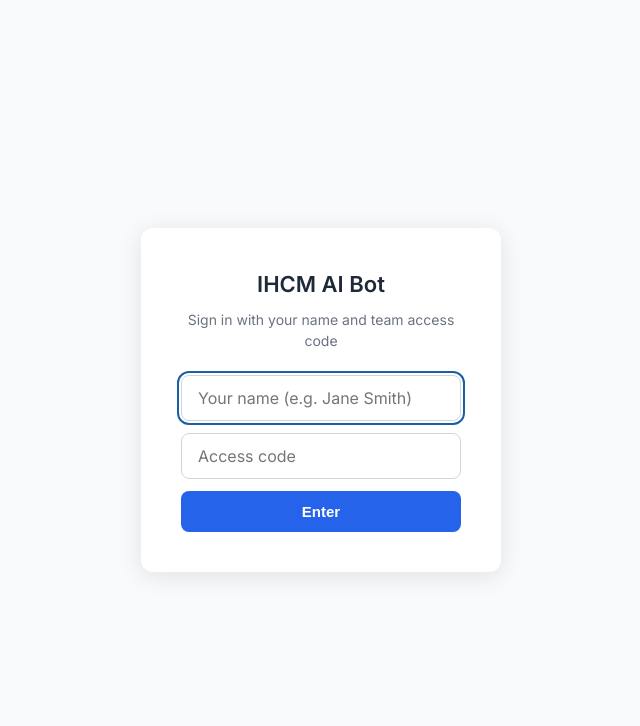
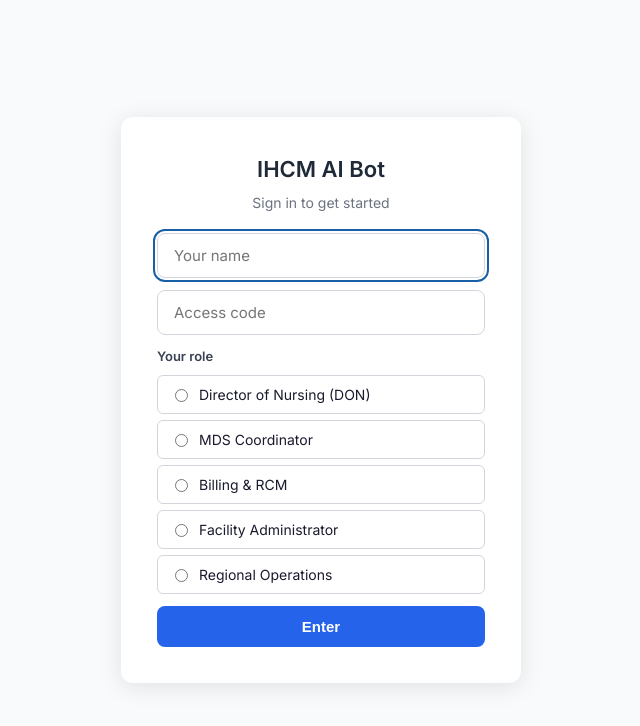
Before and after one commit to DBIND26/ihcm-ai-bot, a React (Vite) app: page / in a window 1280 px wide. Shown: the top 726 px of the page, without its empty margins (319-959 px from the left). Built offline with nearby package versions, Linux system fonts and the light colour scheme.

Commit message:
Add role-based access: filter tabs and buildings per user permissions

```diff
--- a/src/App.jsx
+++ b/src/App.jsx
@@ -10,33 +10,98 @@ import {
   EVENT_CATEGORIES,
 } from './buildingHistory.js';
 
+// ── Role/Building access rules ──
+// DON, MDS, Admin = their role only, their building(s) only
+// Billing = billing only, all buildings
+// Regional = all roles EXCEPT billing, all buildings
+// Dov = everything
+
+const ROLE_OPTIONS = [
+  { id: 'don', label: 'Director of Nursing (DON)', needsBuilding: true },
+  { id: 'mds', label: 'MDS Coordinator', needsBuilding: true },
+  { id: 'billing', label: 'Billing & RCM', needsBuilding: false },
+  { id: 'admin', label: 'Facility Administrator', needsBuilding: true },
+  { id: 'regional', label: 'Regional Operations', needsBuilding: false },
+];
+
+function getUserAccess(userName, selectedRole, selectedBuildings) {
+  const nameLower = (userName || '').toLowerCase().trim();
+
+  // Dov gets everything
+  if (nameLower === 'dov' || nameLower === 'dov braun' || nameLower.includes('dbraun')) {
+    return {
+      allowedRoles: ['mds', 'don', 'billing', 'admin', 'regional'],
+      allowedBuildings: null, // null = all buildings
+    };
+  }
+
+  // Regional: all roles except billing, all buildings
+  if (selectedRole === 'regional') {
+    return {
+      allowedRoles: ['mds', 'don', 'admin', 'regional'],
+      allowedBuildings: null,
+    };
+  }
+
+  // Billing: billing only, all buildings
+  if (selectedRole === 'billing') {
+    return {
+      allowedRoles: ['billing'],
+      allowedBuildings: null,
+    };
+  }
+
+  // DON, MDS, Admin: their role only, their building(s) only
+  return {
+    allowedRoles: [selectedRole],
+    allowedBuildings: selectedBuildings.length > 0 ? selectedBuildings : null,
+  };
+}
+
 // ── Access Gate Component ──
 function AccessGate({ onAuthenticated }) {
   const [name, setName] = useState('');
   const [code, setCode] = useState('');
+  const [selectedRole, setSelectedRole] = useState('');
+  const [selectedBuildings, setSelectedBuildings] = useState([]);
   const [error, setError] = useState(null);
   const [checking, setChecking] = useState(true);
 
-  // Check if already authenticated (saved in sessionStorage)
+  const activeBuildings = getActiveBuildings();
+  const currentRoleOption = ROLE_OPTIONS.find(r => r.id === selectedRole);
+
+  // Check if already authenticated
   useEffect(() => {
-    const savedUser = sessionStorage.getItem('ihcm_user');
-    if (savedUser) {
-      onAuthenticated(savedUser);
-      return;
-    }
+    try {
+      const saved = sessionStorage.getItem('ihcm_session');
+      if (saved) {
+        const session = JSON.parse(saved);
+        if (session.userName && session.allowedRoles) {
+          onAuthenticated(session);
+          return;
+        }
+      }
+    } catch {}
     setChecking(false);
   }, []);
+
+  const toggleBuilding = (buildingId) => {
+    setSelectedBuildings(prev =>
+      prev.includes(buildingId)
+        ? prev.filter(b => b !== buildingId)
+        : [...prev, buildingId]
+    );
+  };
 
   const handleSubmit = async (e) => {
     e.preventDefault();
     setError(null);
 
-    if (!name.trim()) {
-      setError('Please enter your name');
-      return;
-    }
-    if (!code.trim()) {
-      setError('Please enter the access code');
+    if (!name.trim()) { setError('Please enter your name'); return; }
+    if (!code.trim()) { setError('Please enter the access code'); return; }
+    if (!selectedRole) { setError('Please select your role'); return; }
+    if (currentRoleOption?.needsBuilding && selectedBuildings.length === 0) {
+      setError('Please select your building(s)');
       return;
     }
 
@@ -48,8 +113,14 @@ function AccessGate({ onAuthenticated }) {
       });
       const data = await res.json();
       if (data.valid) {
-        sessionStorage.setItem('ihcm_user', name.trim());
-        onAuthenticated(name.trim());
+        const access = getUserAccess(name.trim(), selectedRole, selectedBuildings);
+        const session = {
+          userName: name.trim(),
+          selectedRole,
+          ...access,
+        };
+        sessionStorage.setItem('ihcm_session', JSON.stringify(session));
+        onAuthenticated(session);
       } else {
         setError('Invalid access code');
       }
@@ -66,44 +137,98 @@ function AccessGate({ onAuthenticated }) {
     );
   }
 
+  const inputStyle = {
+    width: '100%', padding: '12px 16px', borderRadius: '8px',
+    border: '1px solid #d1d5db', fontSize: '15px', fontFamily: 'inherit',
+    boxSizing: 'border-box', marginBottom: '12px',
+  };
+
   return (
     <div style={{
       display: 'flex', alignItems: 'center', justifyContent: 'center',
       height: '100vh', fontFamily: 'Inter, system-ui, sans-serif', backgroundColor: '#f9fafb'
     }}>
       <form onSubmit={handleSubmit} style={{
-        backgroundColor: 'white', padding: '40px', borderRadius: '12px',
-        boxShadow: '0 4px 24px rgba(0,0,0,0.1)', width: '360px', textAlign: 'center'
+        backgroundColor: 'white', padding: '36px', borderRadius: '12px',
+        boxShadow: '0 4px 24px rgba(0,0,0,0.1)', width: '400px', textAlign: 'center'
       }}>
-        <h1 style={{ margin: '0 0 8px 0', fontSize: '22px', fontWeight: '600', color: '#1f2937' }}>
+        <h1 style={{ margin: '0 0 6px 0', fontSize: '22px', fontWeight: '600', color: '#1f2937' }}>
           IHCM AI Bot
         </h1>
-        <p style={{ margin: '0 0 24px 0', fontSize: '14px', color: '#6b7280' }}>
-          Sign in with your name and team access code
+        <p style={{ margin: '0 0 20px 0', fontSize: '14px', color: '#6b7280' }}>
+          Sign in to get started
         </p>
+
         <input
           type="text"
           value={name}
           onChange={e => setName(e.target.value)}
-          placeholder="Your name (e.g. Jane Smith)"
+          placeholder="Your name"
           autoFocus
-          style={{
-            width: '100%', padding: '12px 16px', borderRadius: '8px',
-            border: '1px solid #d1d5db', fontSize: '16px', fontFamily: 'inherit',
-            boxSizing: 'border-box', marginBottom: '12px'
-          }}
+          style={inputStyle}
         />
         <input
           type="password"
           value={code}
           onChange={e => setCode(e.target.value)}
           placeholder="Access code"
-          style={{
-            width: '100%', padding: '12px 16px', borderRadius: '8px',
-            border: '1px solid #d1d5db', fontSize: '16px', fontFamily: 'inherit',
-            boxSizing: 'border-box', marginBottom: '12px'
-          }}
+          style={inputStyle}
         />
+
+        {/* Role picker */}
+        <div style={{ textAlign: 'left', marginBottom: '12px' }}>
+          <label style={{ fontSize: '13px', fontWeight: '600', color: '#374151', display: 'block', marginBottom: '8px' }}>
+            Your role
+          </label>
+          <div style={{ display: 'flex', flexDirection: 'column', gap: '6px' }}>
+            {ROLE_OPTIONS.map(role => (
+              <label key={role.id} style={{
+                display: 'flex', alignItems: 'center', gap: '8px', padding: '8px 12px',
+                borderRadius: '6px', cursor: 'pointer', fontSize: '14px',
+                border: selectedRole === role.id ? '2px solid #2563eb' : '1px solid #d1d5db',
+                backgroundColor: selectedRole === role.id ? '#eff6ff' : 'white',
+              }}>
+                <input
+                  type="radio"
+                  name="role"
+                  value={role.id}
+                  checked={selectedRole === role.id}
+                  onChange={() => { setSelectedRole(role.id); setSelectedBuildings([]); }}
+                  style={{ accentColor: '#2563eb' }}
+                />
+                {role.label}
+              </label>
+            ))}
+          </div>
+        </div>
+
+        {/* Building picker — only for roles that need it */}
+        {currentRoleOption?.needsBuilding && (
+          <div style={{ textAlign: 'left', marginBottom: '12px' }}>
+            <label style={{ fontSize: '13px', fontWeight: '600', color: '#374151', display: 'block', marginBottom: '8px' }}>
+              Your building(s)
+            </label>
+            <div style={{ display: 'flex', flexWrap: 'wrap', gap: '6px' }}>
+              {activeBuildings.map(b => (
+                <label key={b.id} style={{
+                  display: 'flex', alignItems: 'center', gap: '6px', padding: '6px 10px',
+                  borderRadius: '6px', cursor: 'pointer', fontSize: '13px',
+                  border: selectedBuildings.includes(b.id) ? '2px solid #2563eb' : '1px solid #d1d5db',
+                  backgroundColor: selectedBuildings.includes(b.id) ? '#eff6ff' : 'white',
+                }}>
+                  <input
+                    type="checkbox"
+                    checked={selectedBuildings.includes(b.id)}
+                    onChange={() => toggleBuilding(b.id)}
+                    style={{ accentColor: '#2563eb' }}
+                  />
+                  {b.shortName || b.label}
+                </label>
+              ))}
+            </div>
+          </div>
+        )}
+
         {error && <p style={{ color: '#dc2626', fontSize: '13px', margin: '0 0 12px 0' }}>{error}</p>}
         <button type="submit" style={{
           width: '100%', padding: '12px', borderRadius: '8px', border: 'none',
@@ -118,14 +243,14 @@ function AccessGate({ onAuthenticated }) {
 }
 
 export default function App() {
-  // Access gate
-  const [authenticated, setAuthenticated] = useState(false);
-  const [userName, setUserName] = useState('');
+  // Access gate — session holds: { userName, selectedRole, allowedRoles, allowedBuildings }
+  const [userSession, setUserSession] = useState(null);
 
   // Feedback state: { [messageIndex]: 'useful' | 'not_useful' | 'wrong' }
   const [feedback, setFeedback] = useState({});
 
   // State management
+  // Default role/building set after login via useEffect below
   const [activeRoleId, setActiveRoleId] = useState('don');
   const [activeBuildingId, setActiveBuildingId] = useState('none');
   const [isDraft, setIsDraft] = useState(false);
@@ -538,10 +663,34 @@ export default function App() {
   const roleWorkflows = getWorkflowsForRole(activeRoleId);
   const activeWorkflow = activeWorkflowId ? WORKFLOWS[activeWorkflowId] : null;
 
+  // When session changes, set sensible defaults for role/building
+  useEffect(() => {
+    if (!userSession) return;
+    const { allowedRoles, allowedBuildings } = userSession;
+    // Set active role to first allowed role
+    if (allowedRoles && allowedRoles.length > 0 && !allowedRoles.includes(activeRoleId)) {
+      setActiveRoleId(allowedRoles[0]);
+    }
+    // Set active building: if restricted to specific buildings, pick the first one
+    if (allowedBuildings && allowedBuildings.length > 0) {
+      if (!allowedBuildings.includes(activeBuildingId)) {
+        setActiveBuildingId(allowedBuildings[0]);
+      }
+    } else {
+      // null = all buildings — default to "none" (All Buildings)
+      if (activeBuildingId === 'none') { /* already good */ }
+    }
+  }, [userSession]);
+
   // Access gate
-  if (!authenticated) {
-    return <AccessGate onAuthenticated={(name) => { setAuthenticated(true); setUserName(name); }} />;
+  if (!userSession) {
+    return <AccessGate onAuthenticated={(session) => setUserSession(session)} />;
   }
+
+  // Derived from session
+  const userName = userSession.userName;
+  const allowedRoles = userSession.allowedRoles || getRoleIds();
+  const allowedBuildings = userSession.allowedBuildings; // null = all
 
   return (
     <div
@@ -578,11 +727,11 @@ export default function App() {
         <div style={{ display: 'flex', alignItems: 'center', gap: '12px' }}>
           {userName && (
             <span style={{ fontSize: '13px', color: '#6b7280' }}>
-              {userName}
+              {userName}{userSession.selectedRole ? ` (${ROLE_OPTIONS.find(r => r.id === userSession.selectedRole)?.label || userSession.selectedRole})` : ''}
             </span>
           )}
           <button
-            onClick={() => { sessionStorage.removeItem('ihcm_user'); setAuthenticated(false); setUserName(''); }}
+            onClick={() => { sessionStorage.removeItem('ihcm_session'); setUserSession(null); }}
             style={{
               padding: '4px 10px', borderRadius: '4px', border: '1px solid #d1d5db',
               backgroundColor: 'transparent', cursor: 'pointer', fontSize: '12px',
@@ -606,7 +755,7 @@ export default function App() {
           overflowX: 'auto'
         }}
       >
-        {getRoleIds().map(roleId => {
+        {getRoleIds().filter(roleId => allowedRoles.includes(roleId)).map(roleId => {
           const role = getRoleById(roleId);
           const isActive = roleId === activeRoleId;
           return (
@@ -658,8 +807,12 @@ export default function App() {
             cursor: 'pointer'
           }}
         >
-          <option value="none">All Buildings</option>
-          {activeBuildings.map(building => (
+          {/* Show "All Buildings" only if user has access to all (allowedBuildings is null) */}
+          {!allowedBuildings && <option value="none">All Buildings</option>}
+          {(allowedBuildings
+            ? activeBuildings.filter(b => allowedBuildings.includes(b.id))
+            : activeBuildings
+          ).map(building => (
             <option key={building.id} value={building.id}>
               {building.label}
             </option>
```
